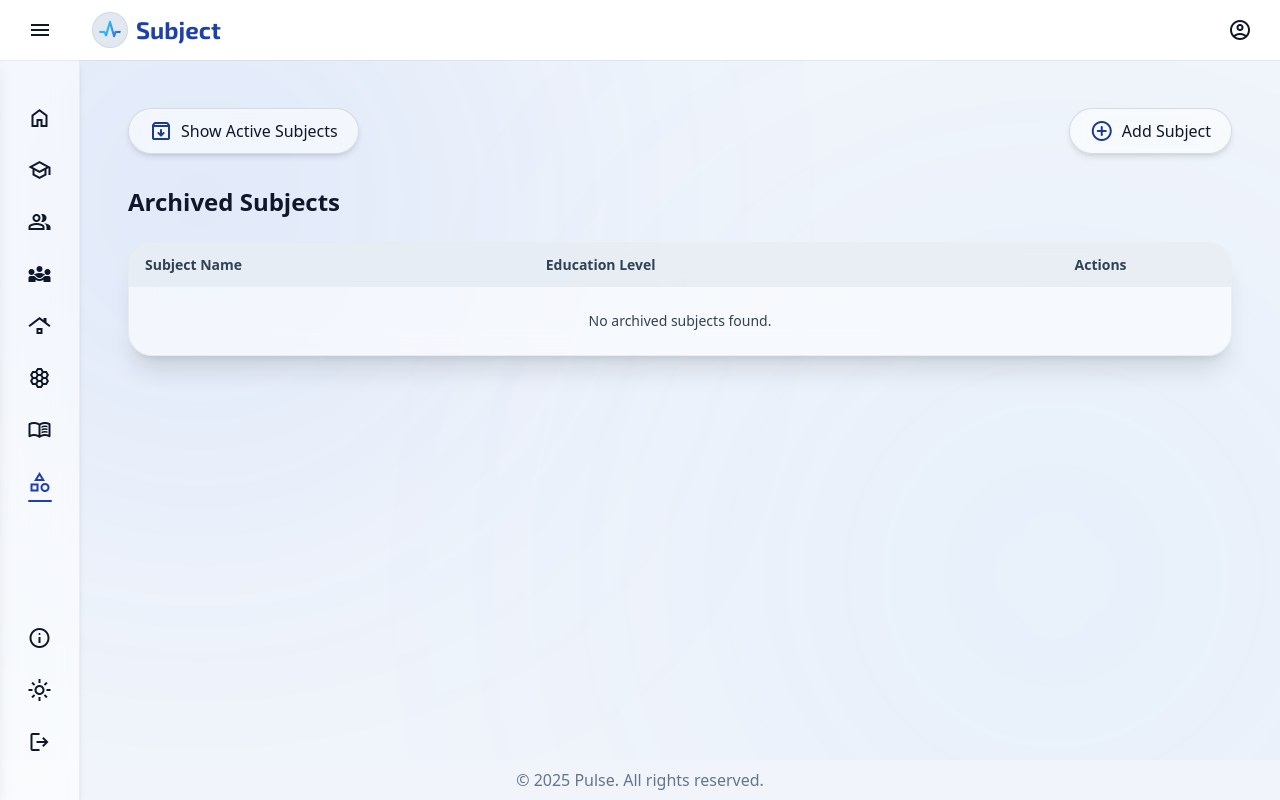
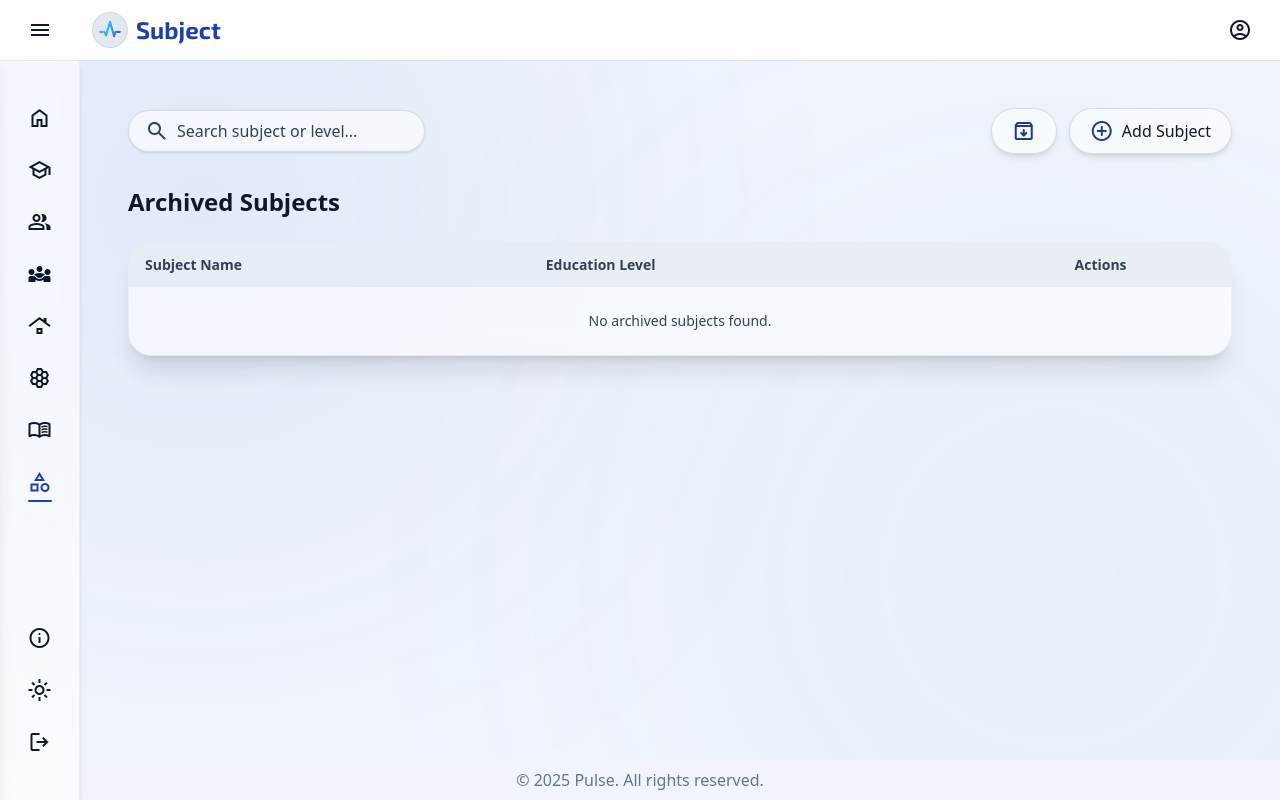
Before and after one commit to JosephCanzana/Pulse, a Flask app: page /admin/subject in a window 1280 px wide. Run offline with Flask 3, Linux system fonts and the light colour scheme; a user stored in the database is signed in; data comes from the database, SQL or seed files in the repository; data that the repository does not hold is empty; some libraries are stand-ins or nearby versions.

Commit message:
added subject search

```diff
--- a/admin_routes.py
+++ b/admin_routes.py
@@ -1151,7 +1151,10 @@ def department_edit(id):
 @login_required
 def subject():
     show_archive = session.get("show_archive_subject", False)
-    query = text("""
+    search = request.args.get("search", "").strip()
+
+    # Base SQL
+    query = """
         SELECT
             Subject.id,
             Subject.name,
@@ -1160,11 +1163,30 @@ def subject():
         FROM Subject
         LEFT JOIN EducationLevel ON Subject.education_level_id = EducationLevel.id
         WHERE Subject.status = :status
-        ORDER BY Subject.name
-    """)
+    """
 
-    subjects = db.session.execute(query, {"status": int(not show_archive)}).fetchall()
-    return render_template("admin/subject/list.html", subjects=subjects, show_archive=show_archive)
+    params = {"status": int(not show_archive)}
+
+    # Add search condition if provided
+    if search:
+        query += """
+            AND (
+                Subject.name LIKE :search OR
+                EducationLevel.name LIKE :search
+            )
+        """
+        params["search"] = f"%{search}%"
+
+    query += " ORDER BY Subject.name"
+
+    subjects = db.session.execute(text(query), params).mappings().all()
+
+    return render_template(
+        "admin/subject/list.html",
+        subjects=subjects,
+        show_archive=show_archive,
+        search=search
+    )
 
 # Subject add
 @admin_bp.route("/subject/add", methods=["POST", "GET"])
--- a/static/css/output.css
+++ b/static/css/output.css
@@ -942,6 +942,12 @@
   .bg-\[var\(--clr-surface\)\] {
     background-color: var(--clr-surface);
   }
+  .bg-\[var\(--clr-surface\)\]\/60 {
+    background-color: var(--clr-surface);
+    @supports (color: color-mix(in lab, red, red)) {
+      background-color: color-mix(in oklab, var(--clr-surface) 60%, transparent);
+    }
+  }
   .bg-\[var\(--clr-surface\,\#1e1e1e\)\] {
     background-color: var(--clr-surface,#1e1e1e);
   }
@@ -2222,6 +2228,11 @@
   .sm\:w-auto {
     @media (width >= 40rem) {
       width: auto;
+    }
+  }
+  .sm\:min-w-\[280px\] {
+    @media (width >= 40rem) {
+      min-width: 280px;
     }
   }
   .sm\:grid-cols-2 {
--- a/templates/admin/subject/list.html
+++ b/templates/admin/subject/list.html
@@ -9,11 +9,25 @@
 
 <!-- Page Header -->
 <div class="flex flex-wrap items-center justify-between mb-8 gap-3">
+
+  <!-- Search Bar -->
+  <form method="get" action="{{ url_for('admin.subject') }}"
+        class="flex items-center gap-2 bg-[var(--clr-surface)]/60 border border-[var(--clr-border)] rounded-full px-4 py-2 shadow-sm focus-within:ring-2 focus-within:ring-[var(--clr-primary)] transition-all w-full sm:w-auto sm:min-w-[280px]">
+    <span class="material-symbols-rounded text-[var(--clr-txt-secondary)]">search</span>
+    <input type="text" name="search" value="{{ search or '' }}"
+           placeholder="Search subject or level..."
+           class="bg-transparent outline-none w-full text-[var(--clr-txt-primary)] placeholder-[var(--clr-txt-secondary)]">
+    {% if search %}
+      <a href="{{ url_for('admin.subject') }}"
+         class="material-symbols-rounded text-[var(--clr-txt-secondary)] hover:text-[var(--clr-error)] transition-all">close</a>
+    {% endif %}
+  </form>
+
+  <div class="flex items-center gap-3 flex-wrap">
     <!-- Toggle Archive View -->
     <a href="{{ url_for('admin.subject_archive_switch') }}"
       class="flex items-center gap-2 rounded-full border border-[var(--clr-border)] bg-[var(--clr-glass-light)] backdrop-blur-md px-5 py-2.5 text-[var(--clr-txt-primary)] font-medium shadow-md hover:shadow-lg hover:border-[var(--clr-glow-primary)] hover:bg-[var(--clr-glass-border)] transition-all">
       <span class="material-symbols-rounded text-[var(--clr-txt-hover)]">archive</span>
-    {{ 'Show Active Subjects' if show_archive else 'Show Archived Subjects' }}
     </a>
 
     <!-- Add New Subject -->
@@ -22,6 +36,7 @@
       <span class="material-symbols-rounded text-[var(--clr-txt-hover)]">add_circle</span>
       Add Subject
     </a>
+  </div>
 </div>
 
 <!-- Title -->
@@ -44,7 +59,6 @@
       <tr class="border-t border-[var(--clr-border)] hover:bg-[var(--clr-glass-border)]/40 transition-all">
         <td class="px-4 py-3 whitespace-nowrap">{{ s.name }}</td>
         <td class="px-4 py-3 whitespace-nowrap">{{ s.education_level_name or 'N/A' }}</td>
-
         <td class="px-4 py-3 text-center">
           <div class="flex justify-center gap-2">
 
@@ -91,7 +105,6 @@
               </button>
             </form>
             {% endif %}
-
           </div>
         </td>
       </tr>
```
Lines whose indentation alone changed are shown as unchanged.
